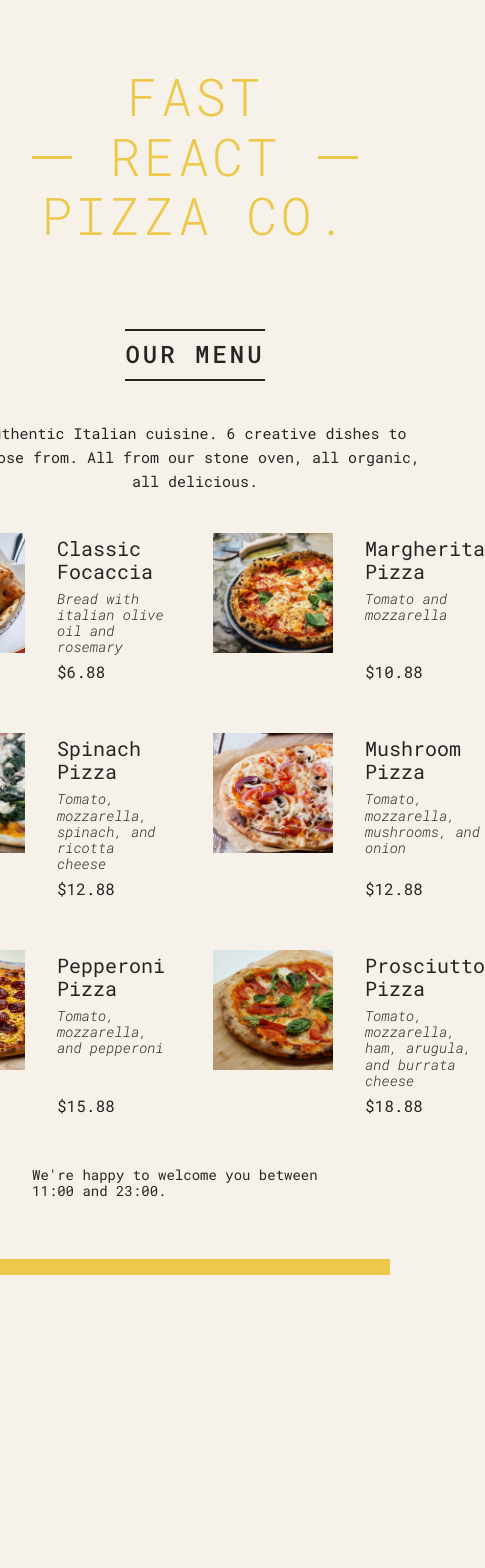
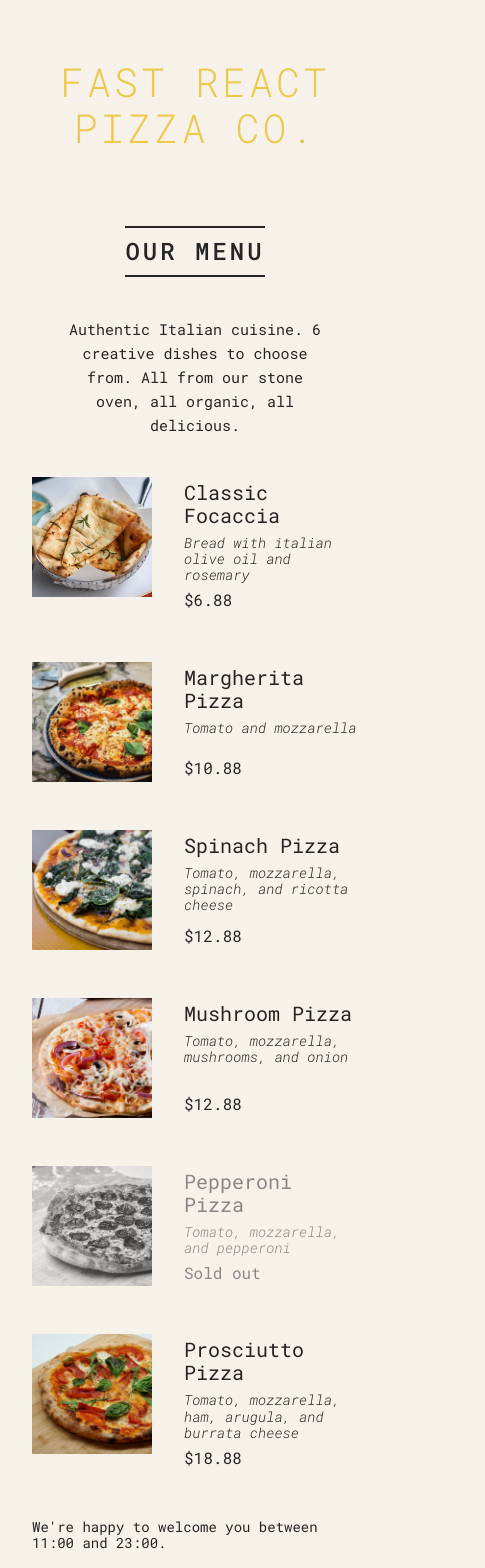
Before and after one commit to MAbdurahman/reactjs-pizza-menu, a React (Create React App) app: page / in a window 390 px wide. Shown: the top 1568 px of the page, 485 px wide, since content can reach past the window. Before the commit the page ends 1275 px from the top, so only its background shows below. Built offline with nearby package versions, Linux system fonts and the light colour scheme.

Commit message:
Add conditional rendering with tenary operator in components/Pizza.jsx

```diff
--- a/src/components/Pizza.jsx
+++ b/src/components/Pizza.jsx
@@ -2,15 +2,14 @@ import React from 'react';
 
 export default function Pizza({pizzaObj}) {
 
-
     return (
         <>
-            <li className="pizza">
+            <li className={`pizza ${pizzaObj.soldOut ? "sold-out" : ""}`}>
                 <img src={pizzaObj.photoName} alt={pizzaObj.name}/>
                 <div>
                     <h3>{pizzaObj.name}</h3>
                     <p>{pizzaObj.ingredients}</p>
-                    <span>${pizzaObj.price}.88</span>
+                    <span>{pizzaObj.soldOut ? "Sold out" : `$`+ pizzaObj.price}</span>
                 </div>
             </li>
         </>
--- a/src/index.css
+++ b/src/index.css
@@ -89,7 +89,26 @@ body {
 .header h1::after {
   right: 0;
 }
+@media only screen and (max-width: 768px) {
+  .header h1::before {
+    display: none;
+  }
+  .header h1::after {
+    display: none;
+  }
 
+}
+@media only screen and (max-width: 540px) {
+  .header h1 {
+    font-size: 3rem;
+  }
+
+}
+@media only screen and (max-width: 520px) {
+  .header h1 {
+    font-size: 4rem;
+  }
+}
 /* *************** */
 
 .menu {
@@ -120,7 +139,8 @@ body {
 .pizzas {
   list-style: none;
   display: grid;
-  grid-template-columns: 1fr 1fr;
+  /*grid-template-columns: 1fr 1fr;*/
+  grid-template-columns: repeat(auto-fit, minmax(250px, 1fr));
   gap: 4.8rem;
 }
 
--- a/src/layouts/Menu.jsx
+++ b/src/layouts/Menu.jsx
@@ -23,7 +23,7 @@ export default function Menu() {
                     </ul>
                 </>
             ) : (
-                <p>We're still working on our menu. Please come back later :)</p>
+                <p>We're still working on our menu. Please come back later 🙂🙂</p>
             )}
         </main>
 
--- a/src/pizzaData.js
+++ b/src/pizzaData.js
@@ -3,42 +3,42 @@ export const pizzaData = [
     {
         name: "Classic Focaccia",
         ingredients: "Bread with italian olive oil and rosemary",
-        price: 6,
+        price: 6.88,
         photoName: "assets/focaccia.jpg",
         soldOut: false,
     },
     {
         name: "Margherita Pizza",
         ingredients: "Tomato and mozzarella",
-        price: 10,
+        price: 10.88,
         photoName: "assets/margherita.jpg",
         soldOut: false,
     },
     {
         name: "Spinach Pizza",
         ingredients: "Tomato, mozzarella, spinach, and ricotta cheese",
-        price: 12,
+        price: 12.88,
         photoName: "assets/spinach.jpg",
         soldOut: false,
     },
     {
         name: "Mushroom Pizza",
         ingredients: "Tomato, mozzarella, mushrooms, and onion",
-        price: 12,
+        price: 12.88,
         photoName: "assets/mushrooms.jpg",
         soldOut: false,
     },
     {
         name: "Pepperoni Pizza",
         ingredients: "Tomato, mozzarella, and pepperoni",
-        price: 15,
+        price: 15.88,
         photoName: "assets/pepperoni.jpg",
         soldOut: true,
     },
     {
         name: "Prosciutto Pizza",
         ingredients: "Tomato, mozzarella, ham, arugula, and burrata cheese",
-        price: 18,
+        price: 18.88,
         photoName: "assets/prosciutto.jpg",
         soldOut: false,
     },
```
